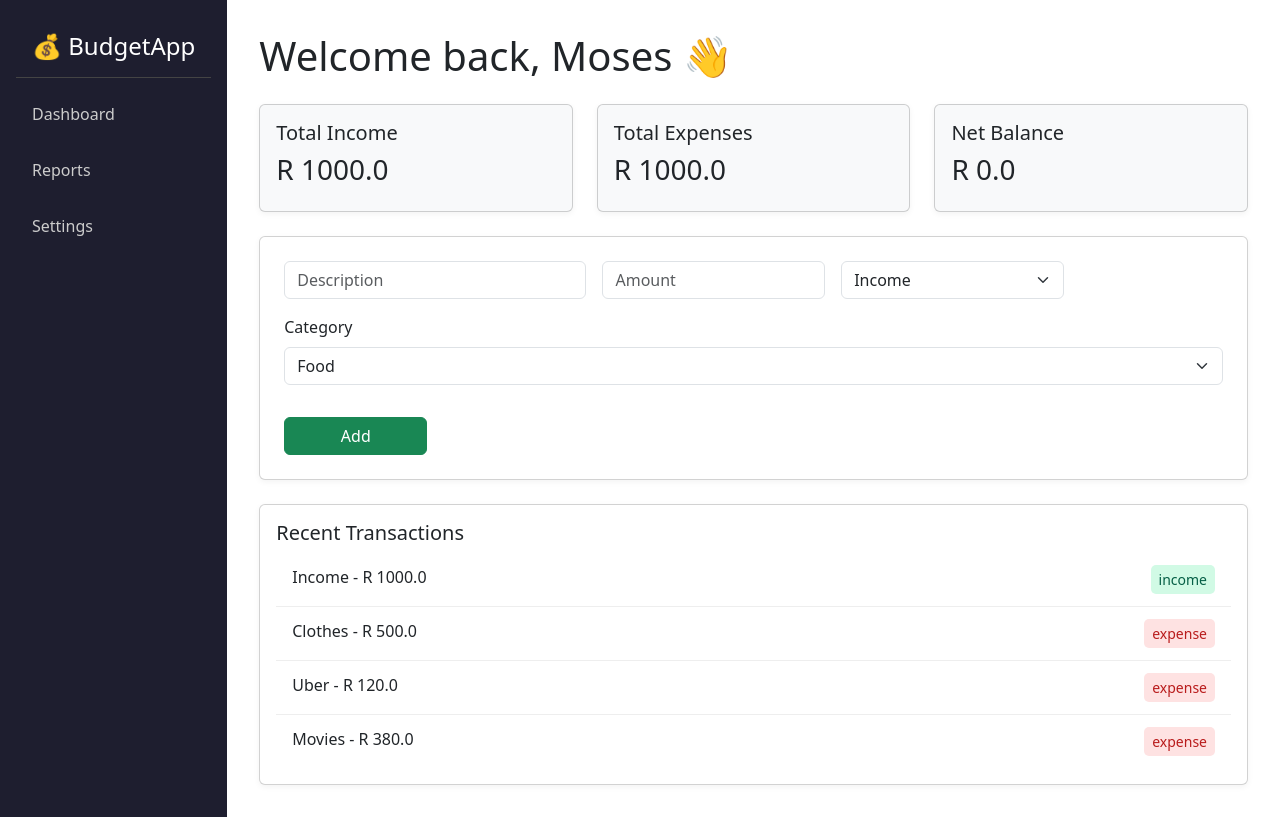
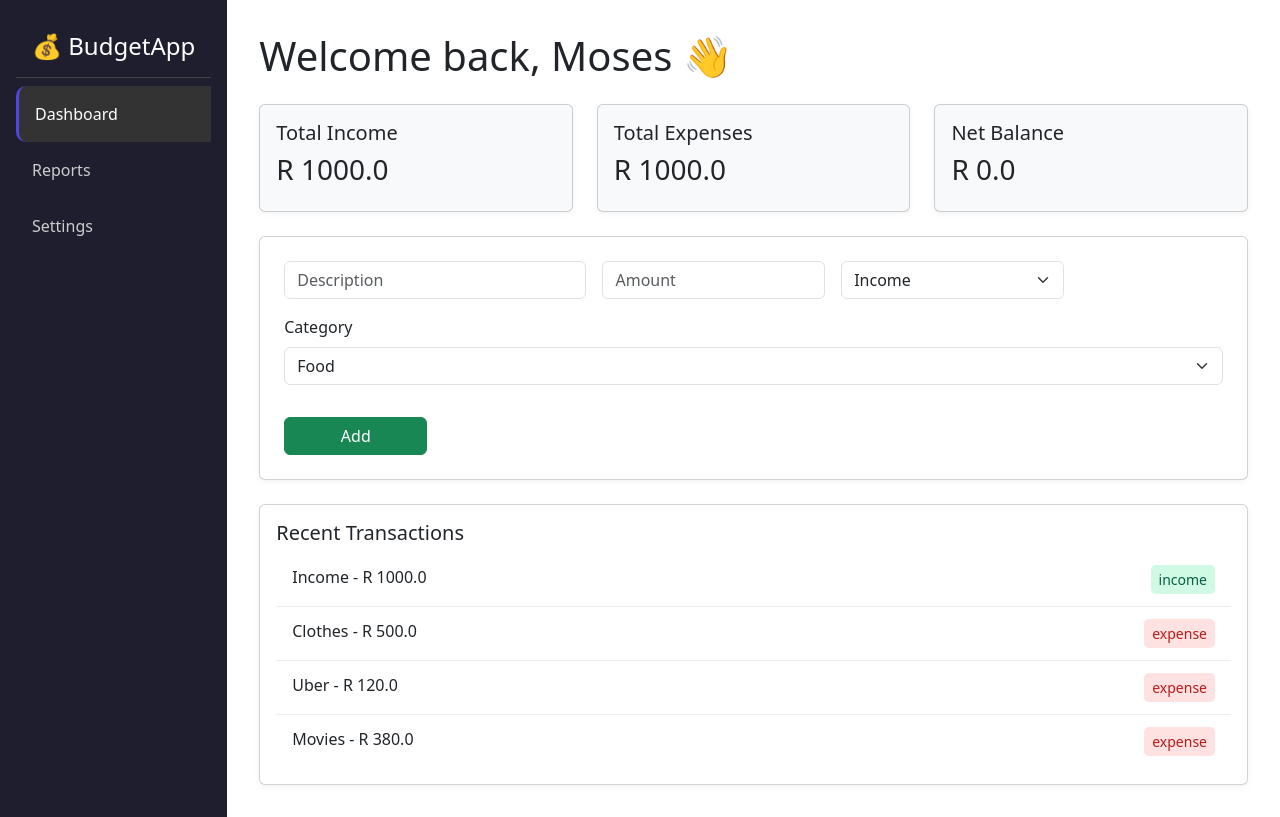
Before and after one commit to Ngwanatuka/budget-tracker, a Flask app: page / in a window 1280 px wide. Run offline with Flask 3, Linux system fonts and the light colour scheme.

Commit message:
sidebar active state for interactivity

```diff
--- a/app/static/style.css
+++ b/app/static/style.css
@@ -25,6 +25,15 @@ body {
     .sidebar a:hover {
       background-color: #333;
       color: white;
+      border-radius: 10px 0 0 10px;
+    }
+
+
+    .sidebar a.active {
+      background-color: #333;
+      color: white;
+      border-left: 3px solid #4f46e5; /* Indigo accent */
+      border-radius: 10px 0 0 10px;
     }
 
     .card {
--- a/app/templates/dashboard.html
+++ b/app/templates/dashboard.html
@@ -14,7 +14,7 @@
         <!-- Sidebar -->
         <div class="sidebar p-3">
             <h2>💰 BudgetApp</h2>
-            <a href="/">Dashboard</a>
+            <a href="/" class="{{ 'active' if request.path == '/' else '' }}">Dashboard</a>
             <a href="#">Reports</a>
             <a href="#">Settings</a>
         </div>
```
